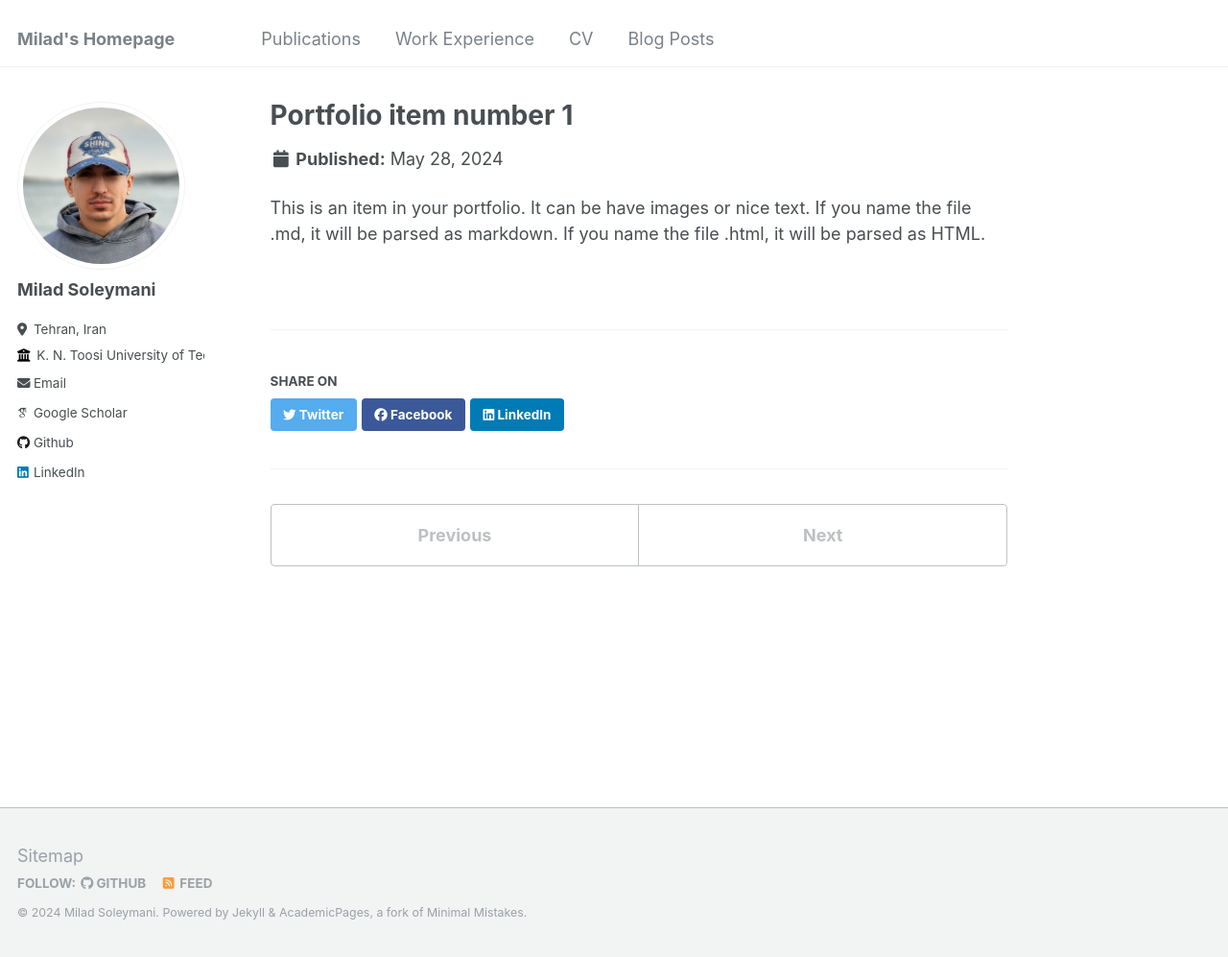
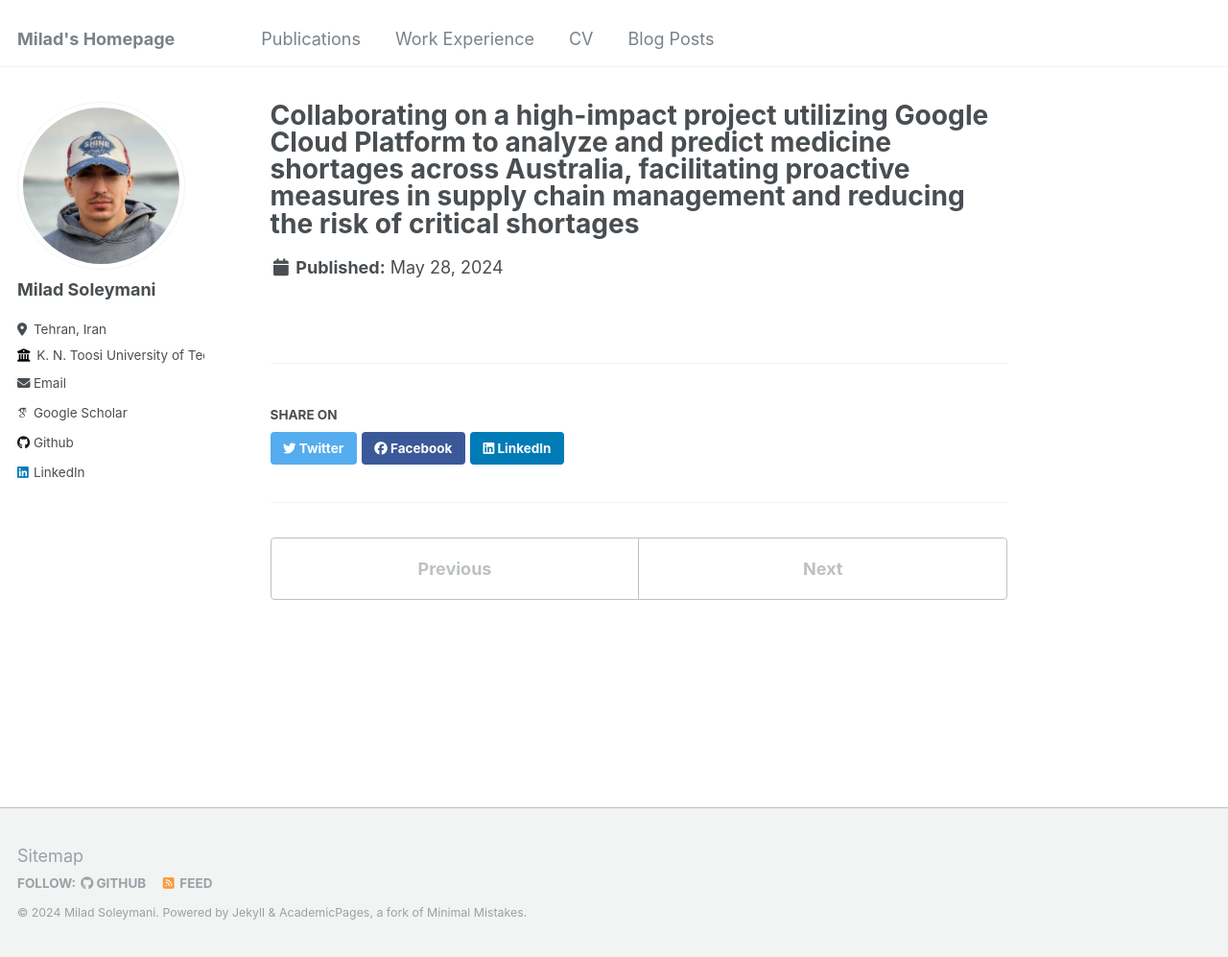
Before and after one commit to MiladSoleymani/Milad-Soleymani, a Jekyll site: the page built from _portfolio/portfolio-1 copy 3.md, in a window 1280 px wide and 997 px high. Shown: the whole window at 96% size. Built offline with Jekyll 4.4.1, drawn with Linux system fonts in a browser that asks for light colours; some web fonts are replaced.

Commit message:
Update portfolio-1 copy 3.md

```diff
--- a/_portfolio/portfolio-1 copy 3.md
+++ b/_portfolio/portfolio-1 copy 3.md
@@ -1,7 +1,5 @@
 ---
-title: "Portfolio item number 1"
+title: "Collaborating on a high-impact project utilizing Google Cloud Platform to analyze and predict medicine shortages across Australia, facilitating proactive measures in supply chain management and reducing the risk of critical shortages"
 excerpt: "Short description of portfolio item number 1<br/><img src='/images/500x300.png'>"
 collection: portfolio
 ---
-
-This is an item in your portfolio. It can be have images or nice text. If you name the file .md, it will be parsed as markdown. If you name the file .html, it will be parsed as HTML.
```
